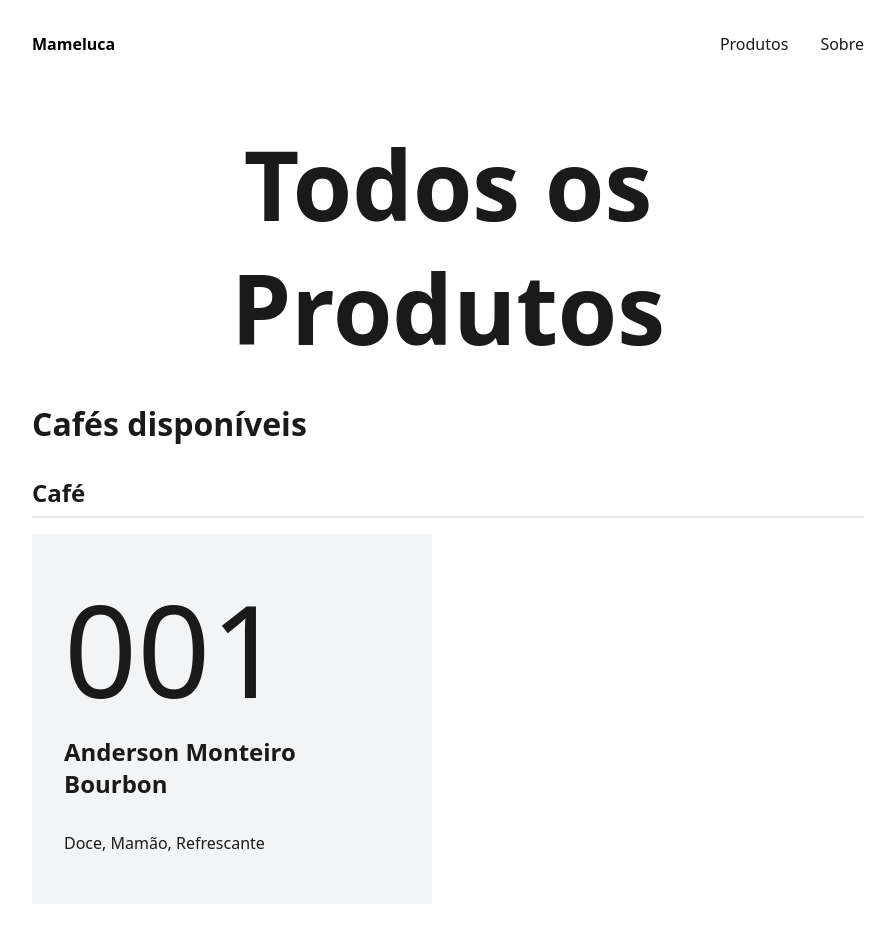
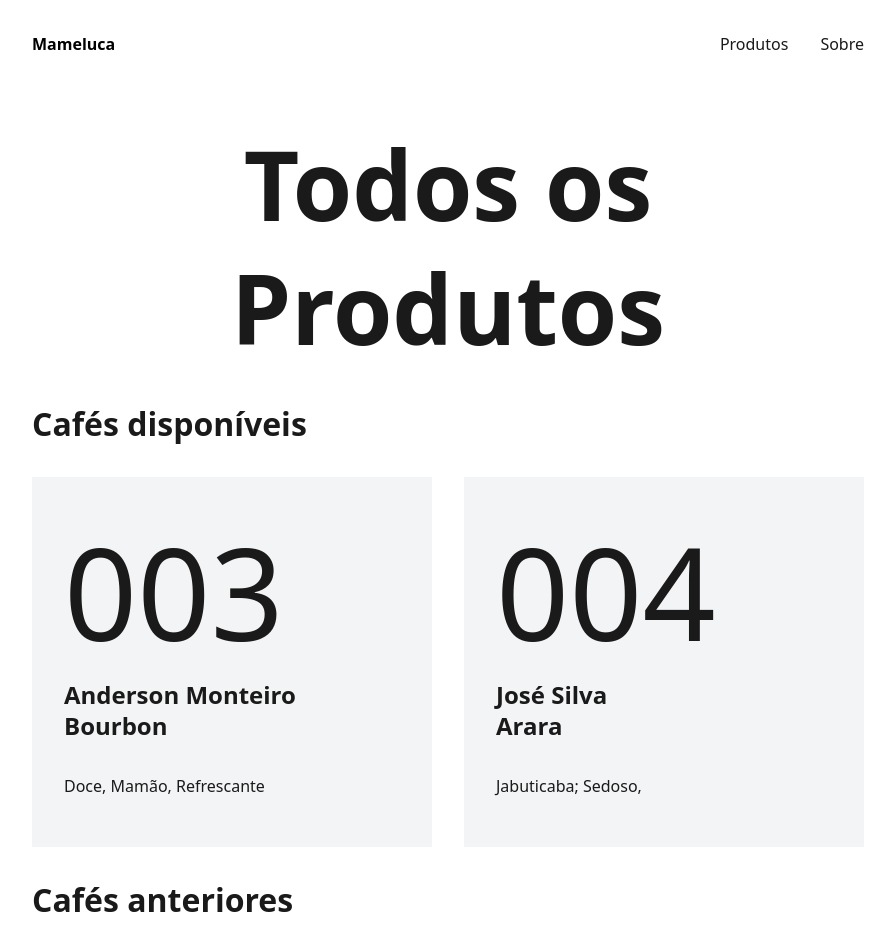
Before and after one commit to brunomarinho/labs-coffee-roastery, a Next.js app: page /produtos in a window 1280 px wide. Shown: the top 942 px of the page, without its empty margins (192-1087 px from the left). Built offline with nearby package versions, Linux system fonts and the light colour scheme; a web font is replaced by a local one.

Commit message:
sold out logic on home page

```diff
--- a/app/produtos/page.js
+++ b/app/produtos/page.js
@@ -33,7 +33,7 @@ export default function Products() {
             <h2 className="section-title">Cafés disponíveis</h2>
             {availableProductsByCategory.map((category) => (
               <div key={category.id} className="category-section">
-                <h3 className="category-title">{category.displayName}</h3>
+                {/* <h3 className="category-title">{category.displayName}</h3> */}
                 <div className="product-grid">
                   {category.products.map((product) => (
                     <ProductCard key={product.id} product={product} categories={productsData.categories} />
@@ -49,7 +49,7 @@ export default function Products() {
             <h2 className="section-title mt-xl">Cafés anteriores</h2>
             {soldOutProductsByCategory.map((category) => (
               <div key={category.id} className="category-section">
-                <h3 className="category-title">{category.displayName}</h3>
+                {/*<h3 className="category-title">{category.displayName}</h3> */}
                 <div className="product-grid">
                   {category.products.map((product) => (
                     <ProductCard key={product.id} product={product} categories={productsData.categories} />
--- a/components/SelectedProducts.js
+++ b/components/SelectedProducts.js
@@ -3,7 +3,7 @@ import productsData from '../data/products.json'
 
 export default function SelectedProducts() {
   const featuredProducts = productsData.products
-    .filter(product => product.featured)
+    .filter(product => product.featured && !product.soldOut)
     .slice(0, 4)
 
   return (
--- a/data/products.json
+++ b/data/products.json
@@ -1,5 +1,45 @@
 {
   "products": [
+    {
+      "id": "003",
+      "slug": "cafe-003",
+      "name": "003",
+      "description": "Esse Bourbon me lembrou do Letty Bermudez, um café excepcional da Colombia, refrescante, com textura de suco de fruta, suave e de final marcante.",
+      "notes": "Doce, Mamão, Refrescante",
+      "price": 60,
+      "category": "coffee",
+      "images": [
+        "/images/products/001a.jpg",
+        "/images/products/001b.jpg"
+      ],
+      "featured": true,
+      "soldOut": false,
+      "stripePaymentLink": "https://buy.stripe.com/test_00g3cd9P1b4k5Wg5kk",
+      "fazenda": "Boa Vista",
+      "produtor": "Anderson Monteiro",
+      "variedade": "Bourbon",
+      "processo": "Natural"
+    },
+    {
+      "id": "004",
+      "slug": "cafe-004",
+      "name": "004",
+      "description": "Um café extraordinário com notas complexas e sabor marcante, perfeito para apreciadores de cafés especiais.",
+      "notes": "Jabuticaba; Sedoso,",
+      "price": 60,
+      "category": "coffee",
+      "images": [
+        "/images/products/002a.jpg",
+        "/images/products/002b.jpg"
+      ],
+      "featured": true,
+      "soldOut": false,
+      "stripePaymentLink": "https://buy.stripe.com/test_14k3cd7GXa0g4Sc8ww",
+      "fazenda": "Santa Maria",
+      "produtor": "José Silva",
+      "variedade": "Arara",
+      "processo": "Honey"
+    },
     {
       "id": "001",
       "slug": "cafe-001",
@@ -13,7 +53,7 @@
         "/images/products/001b.jpg"
       ],
       "featured": true,
-      "soldOut": false,
+      "soldOut": true,
       "stripePaymentLink": "https://buy.stripe.com/test_00g3cd9P1b4k5Wg5kk",
       "fazenda": "Boa Vista",
       "produtor": "Anderson Monteiro",
```
